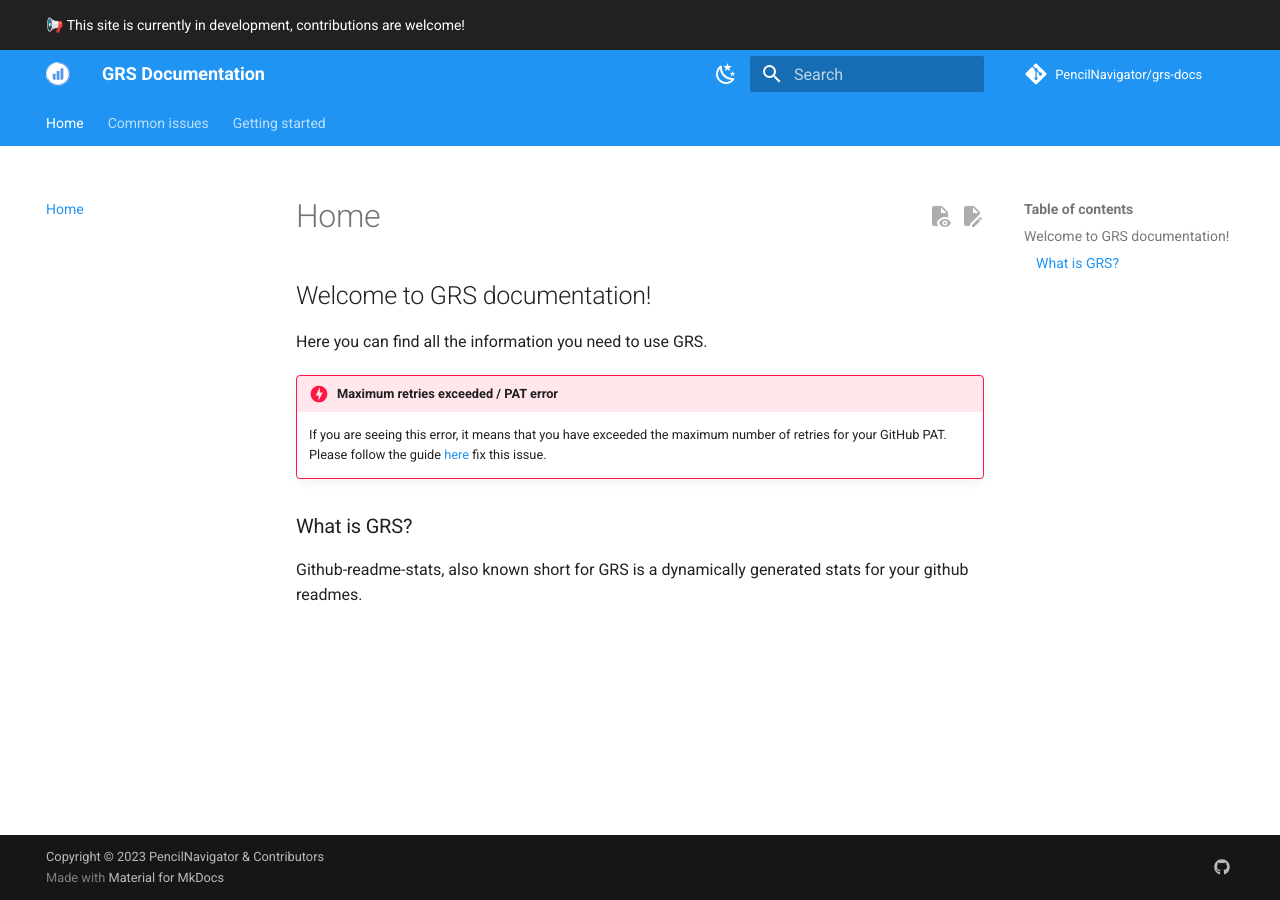
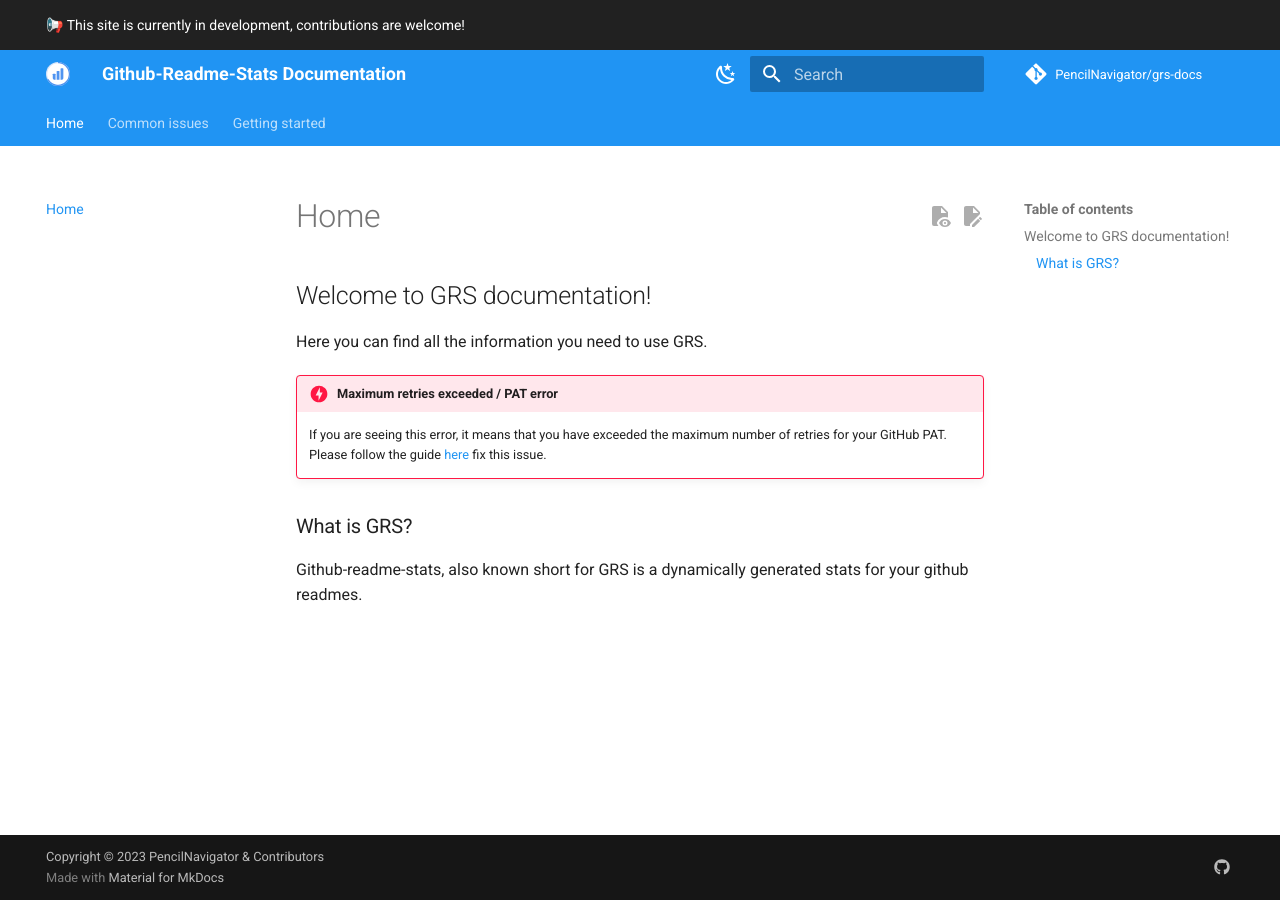
Before and after one commit to PencilNavigator/grs-docs, an MkDocs documentation site: the page built from docs/index.md, in a window 1280 px wide. Built offline with MkDocs 1.6.1 and Material for MkDocs 9.7.7, drawn with Linux system fonts in a browser that asks for light colours; comment, search, counter and statistics services are not loaded.

Commit message:
Update mkdocs.yml

```diff
--- a/mkdocs.yml
+++ b/mkdocs.yml
@@ -1,4 +1,4 @@
-site_name: GRS Documentation
+site_name: Github-Readme-Stats Documentation
 site_url: https://grs.999857.xyz
 # https://squidfunk.github.io/mkdocs-material/setup/adding-a-git-repository
 
```
